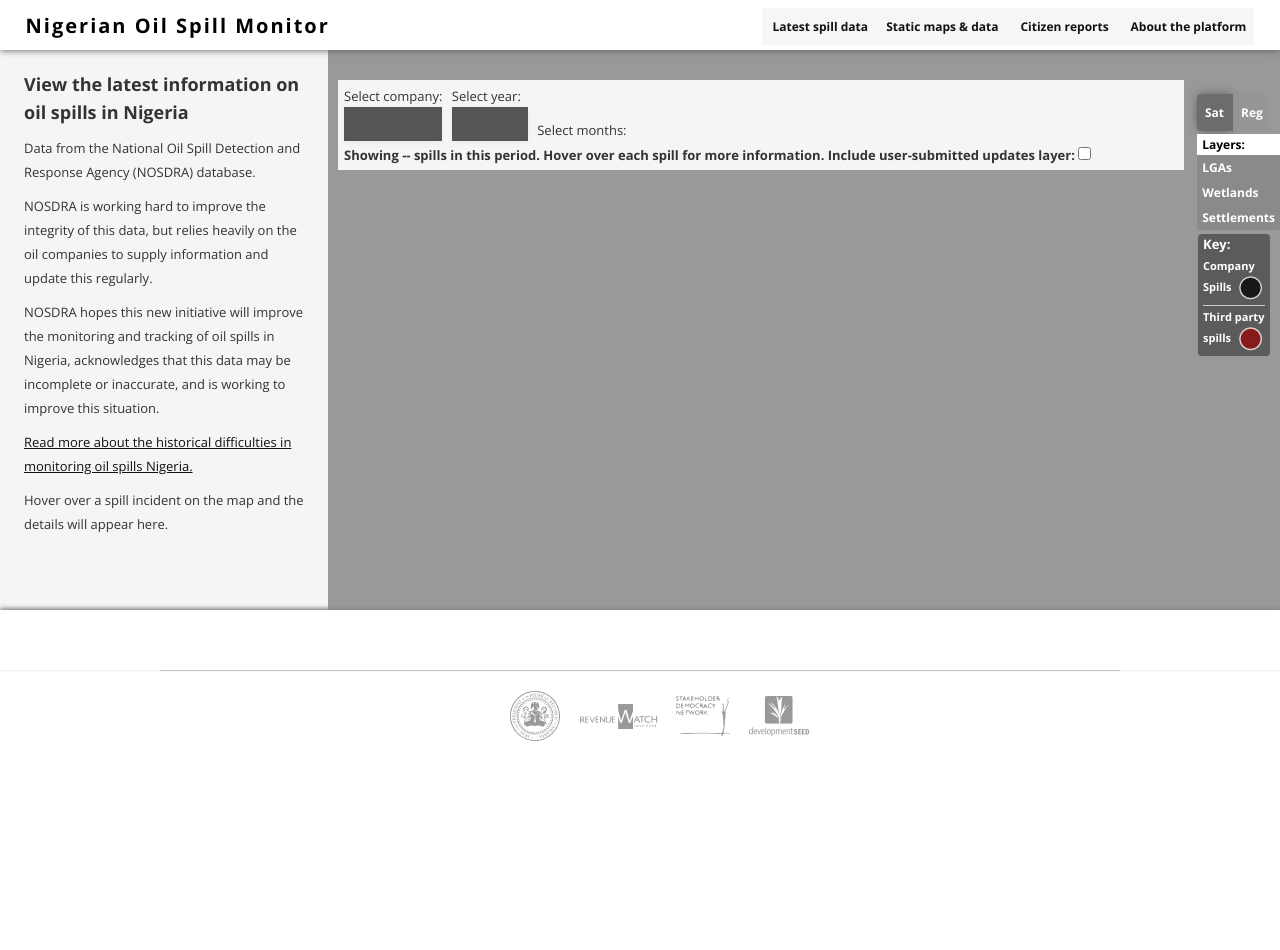
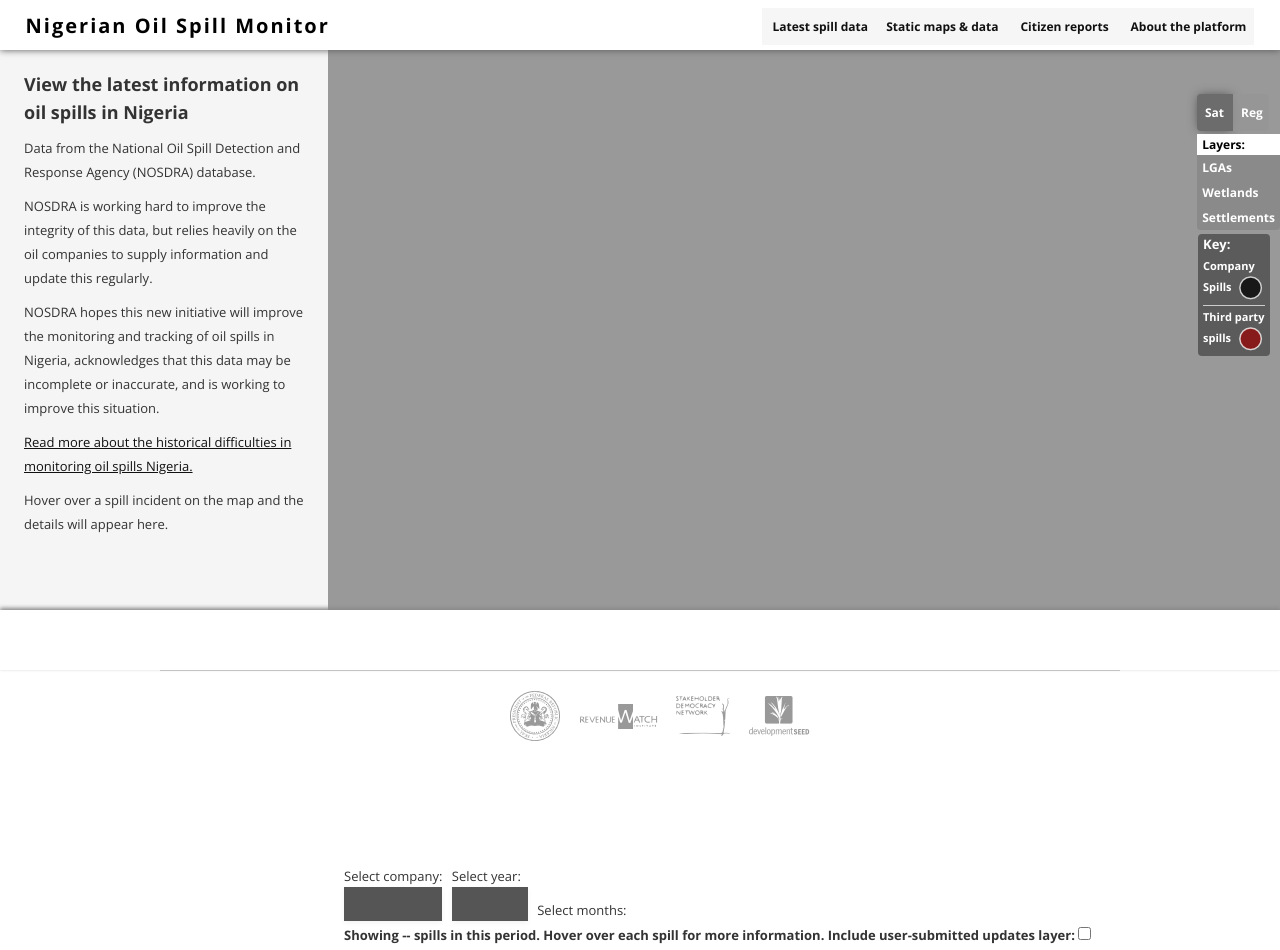
Before and after one commit to sdn4nigeria/monitoring-platform, a Jekyll site: the page built from index.html, in a window 1280 px wide. Built offline with Jekyll 4.4.1, drawn with Linux system fonts in a browser that asks for light colours; nearby versions of some CDN libraries; some web fonts are replaced; library files that are not in the unit come from our copies; Markdown is read by kramdown in place of the engine named in the settings; before the commit the page ends 900 px from its top, so only the background shows below that.

Commit message:
Update style.css

```diff
--- a/_includes/css/style.css
+++ b/_includes/css/style.css
@@ -115,9 +115,9 @@ sup {
 }
 .filter {
     height: 40px;
-    padding-top: 30px;
+    padding-top: 10px;
 position:absolute;
-    bottom:200;
+    bottom:0;
     right:0;
 }
 ul.layers li a,
```
